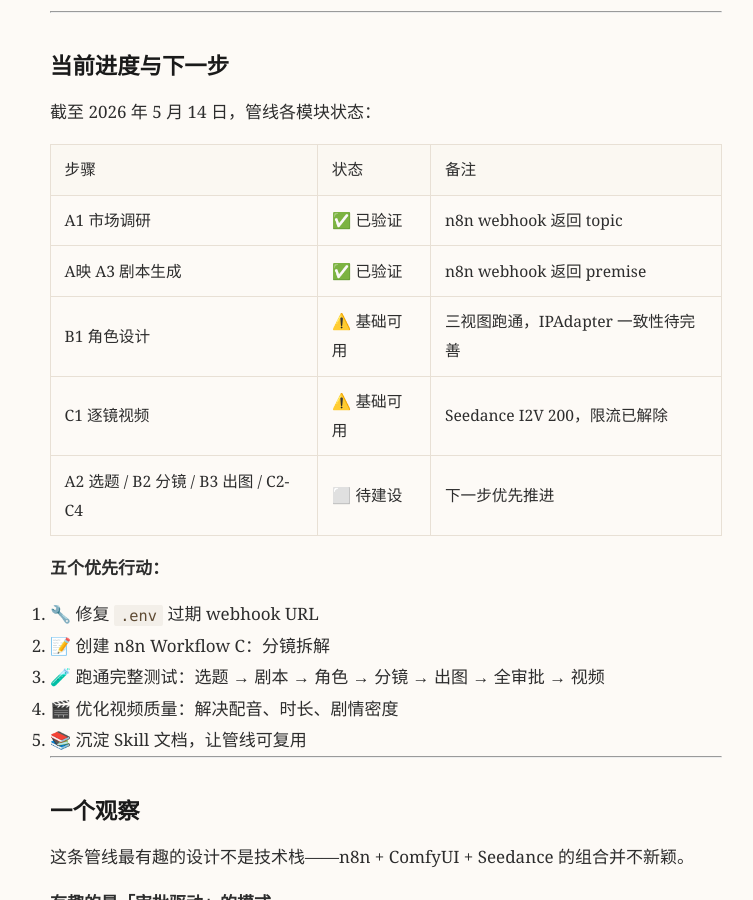
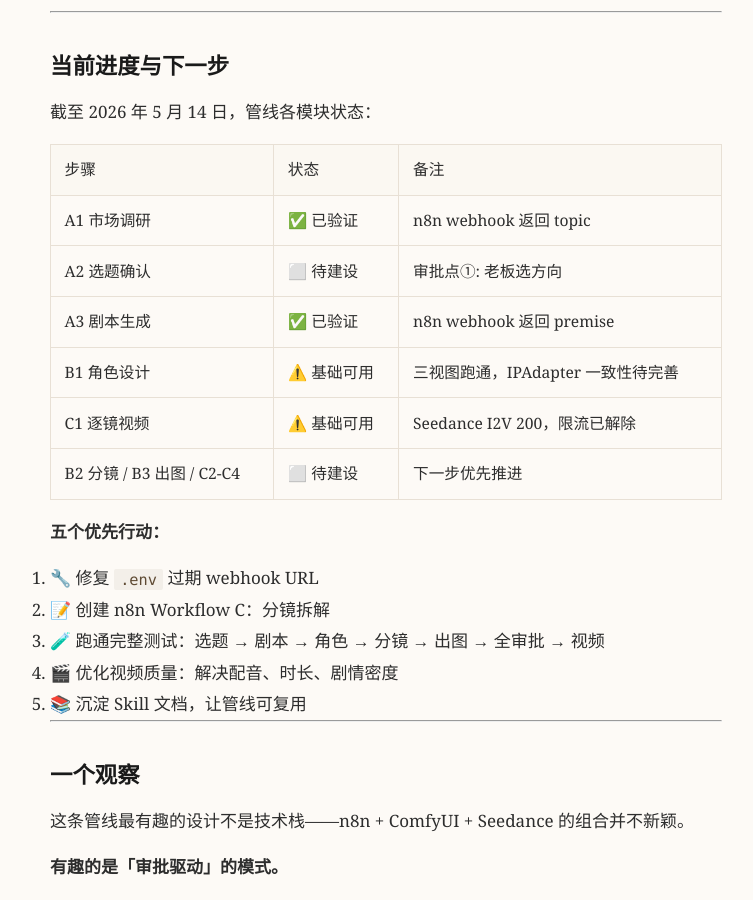
Before and after one commit to betterd365/market-cognition, a Jekyll site: the page built from _posts/2026-05-20-ai-anime-pipeline-full-workflow.md, in a window 1280 px wide and 900 px high, scrolled down 3323 px. Shown: the whole window, without its empty margins (254-1007 px from the left). Built offline with Jekyll 4.4.1, drawn with Linux system fonts in a browser that asks for light colours.

Commit message:
fix: 修正 AI 漫剧管线进度表中 A2/A3 拆分错误
- 将 A3 剧本生成独立一行，状态 ✅ 已验证
- 拆分出 A2 选题确认，状态 ⬜ 待建设
- 移除残留的乱码 'A映'

```diff
--- a/_posts/2026-05-20-ai-anime-pipeline-full-workflow.md
+++ b/_posts/2026-05-20-ai-anime-pipeline-full-workflow.md
@@ -107,10 +107,11 @@ Phase 3: 视频生成 (Seedance 2.0 云端)
 | 步骤 | 状态 | 备注 |
 |------|------|------|
 | A1 市场调研 | ✅ 已验证 | n8n webhook 返回 topic |
-| A映 A3 剧本生成 | ✅ 已验证 | n8n webhook 返回 premise |
+| A2 选题确认 | ⬜ 待建设 | 审批点①: 老板选方向 |
+| A3 剧本生成 | ✅ 已验证 | n8n webhook 返回 premise |
 | B1 角色设计 | ⚠️ 基础可用 | 三视图跑通，IPAdapter 一致性待完善 |
 | C1 逐镜视频 | ⚠️ 基础可用 | Seedance I2V 200，限流已解除 |
-| A2 选题 / B2 分镜 / B3 出图 / C2-C4 | ⬜ 待建设 | 下一步优先推进 |
+| B2 分镜 / B3 出图 / C2-C4 | ⬜ 待建设 | 下一步优先推进 |
 
 **五个优先行动：**
 
```
